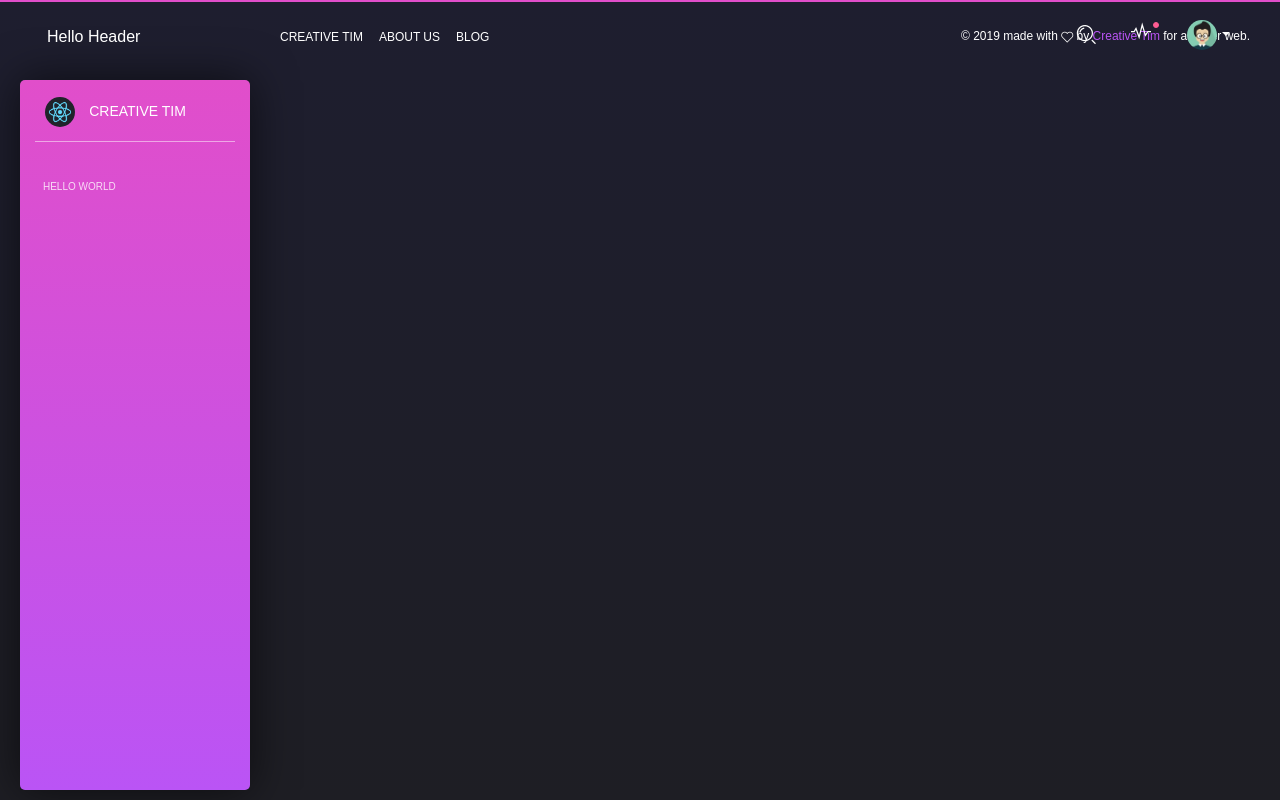
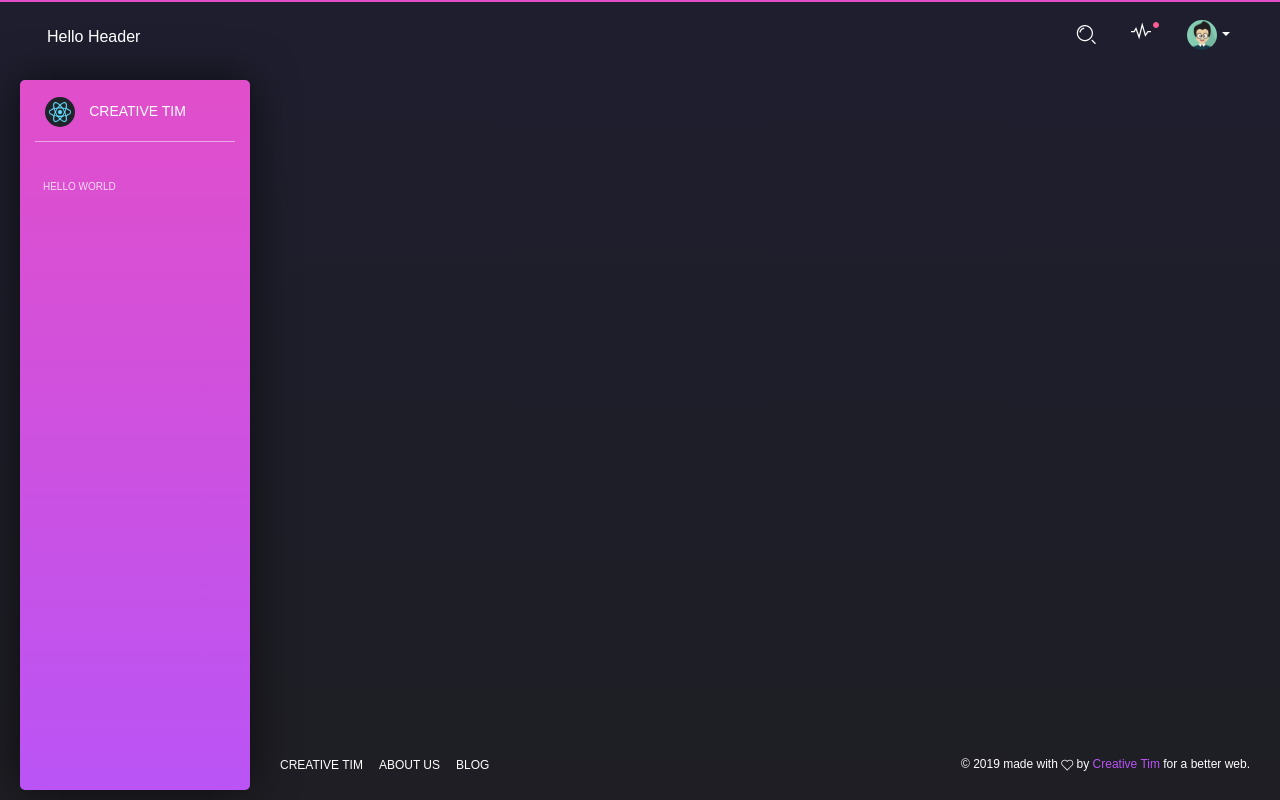
Before and after one commit to extracold1209/web_test_fron, a React app: page /rtl in a window 1280 px wide. Built offline with nearby package versions, Linux system fonts and the light colour scheme; the HTML template or start-up script is replaced by a standard one.

Commit message:
footer 가 빈페이지에서도 아래를 유지하도록 css 수정

```diff
--- a/src/assets/scss/black-dashboard-react/custom/_footer.scss
+++ b/src/assets/scss/black-dashboard-react/custom/_footer.scss
@@ -1,4 +1,7 @@
 .footer{
+    position: absolute;
+    width: 100%;
+    bottom: 0px;
     padding: 24px 0 24px 250px;
 
     [class*="container-"] {
```
